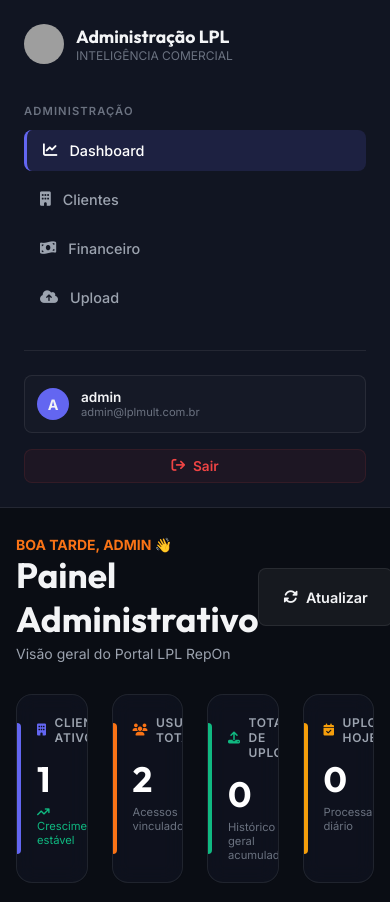
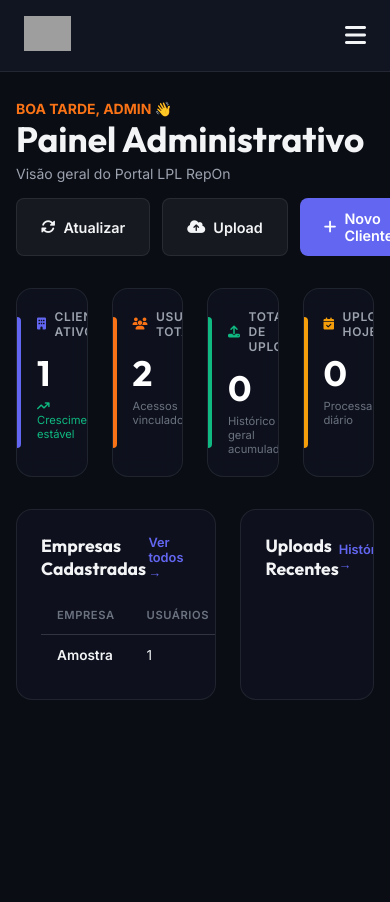
Before and after one commit to negociosadmnascimento-dotcom/repon-bi-plataforma, a Flask app: page /admin in a window 390 px wide; the page is wider, and only the part inside the window is pictured. Shown: the top 902 px of that part. After the commit the page ends 700 px from the top of that part, so only its background shows below. Run offline with Flask 3, Linux system fonts and the light colour scheme; the visitor is signed in with stand-in values (Sample User, id 1); data comes from the database, SQL or seed files in the repository; data that the repository does not hold is empty; grey boxes are pictures that could not be loaded.

Commit message:
Add smart collapsible sidebar with local storage and 100% responsive layout for mobile/tablets

```diff
--- a/static/css/style.css
+++ b/static/css/style.css
@@ -65,6 +65,84 @@ body {
     position: fixed;
     height: 100vh;
     z-index: 100;
+    transition: width 0.3s ease, left 0.3s ease;
+}
+
+/* Sidebar toggle buttons */
+.sidebar-desktop-toggle {
+    position: absolute;
+    top: 25px;
+    right: -15px;
+    width: 30px;
+    height: 30px;
+    border-radius: 50%;
+    background-color: var(--primary);
+    color: white;
+    border: 3px solid var(--bg-primary);
+    display: flex;
+    align-items: center;
+    justify-content: center;
+    cursor: pointer;
+    z-index: 101;
+    transition: transform 0.3s;
+}
+
+.sidebar-desktop-toggle:hover {
+    transform: scale(1.1);
+}
+
+/* Collapsed state */
+.sidebar.collapsed {
+    width: 80px;
+}
+.sidebar.collapsed .brand-info,
+.sidebar.collapsed .menu-label,
+.sidebar.collapsed .user-details {
+    display: none;
+}
+.sidebar.collapsed .logo-section {
+    justify-content: center;
+}
+.sidebar.collapsed .menu-item a {
+    justify-content: center;
+    padding: 0.75rem 0;
+    font-size: 0; /* Hides text */
+}
+.sidebar.collapsed .menu-item a i {
+    font-size: 1.25rem;
+    margin: 0;
+}
+.sidebar.collapsed .logout-btn {
+    font-size: 0;
+    padding: 0.75rem;
+}
+.sidebar.collapsed .logout-btn i {
+    font-size: 1.25rem;
+    margin: 0;
+}
+
+/* Mobile Header */
+.mobile-header {
+    display: none;
+    justify-content: space-between;
+    align-items: center;
+    padding: 1rem 1.5rem;
+    background-color: var(--bg-secondary);
+    border-bottom: 1px solid var(--border-color);
+    position: sticky;
+    top: 0;
+    z-index: 101;
+    width: 100%;
+}
+.logo-section-mobile img {
+    height: 35px;
+}
+.mobile-menu-toggle {
+    background: none;
+    border: none;
+    color: var(--text-primary);
+    font-size: 1.5rem;
+    cursor: pointer;
 }
 
 .logo-section {
@@ -201,6 +279,11 @@ body {
     flex: 1;
     padding: 2rem;
     min-height: 100vh;
+    transition: margin-left 0.3s ease;
+}
+
+.sidebar.collapsed ~ .main-content {
+    margin-left: 80px;
 }
 
 /* Header Area */
@@ -727,17 +810,29 @@ body {
     .app-container {
         flex-direction: column;
     }
+    .mobile-header {
+        display: flex;
+    }
     .sidebar {
-        position: relative;
+        position: fixed;
+        left: -100%;
+        top: 67px;
         width: 100%;
-        height: auto;
-        min-height: auto;
+        height: calc(100vh - 67px);
         padding: 1.5rem;
         border-right: none;
         border-bottom: 1px solid var(--border-color);
+        background-color: rgba(17, 21, 34, 0.98);
+        backdrop-filter: blur(15px);
+    }
+    .sidebar.mobile-active {
+        left: 0;
+    }
+    .sidebar-desktop-toggle {
+        display: none;
     }
     .main-content {
-        margin-left: 0;
+        margin-left: 0 !important;
         width: 100%;
         max-width: 100%;
         padding: 1.5rem 1rem;
@@ -746,3 +841,22 @@ body {
         top: 0;
     }
 }
+
+@media (max-width: 768px) {
+    .kpis-grid {
+        grid-template-columns: 1fr;
+    }
+    .filters-bar {
+        grid-template-columns: 1fr 1fr;
+    }
+    .sub-tabs-container {
+        overflow-x: auto;
+        white-space: nowrap;
+        padding-bottom: 1rem;
+    }
+    .dashboard-header {
+        flex-direction: column;
+        align-items: flex-start;
+        gap: 1rem;
+    }
+}
--- a/templates/base.html
+++ b/templates/base.html
@@ -19,8 +19,21 @@
 </head>
 <body>
     <div class="app-container">
+        <!-- Mobile Header (Visible only on small screens) -->
+        <div class="mobile-header">
+            <div class="logo-section-mobile">
+                <img src="{{ theme.logo|default('/static/img/default_logo.png') }}" alt="Logo Cliente" onerror="this.src='https://lplmult.com.br/wp-content/uploads/2021/04/lpl-mult-logo.png'">
+            </div>
+            <button class="mobile-menu-toggle" onclick="toggleMobileSidebar()">
+                <i class="fa-solid fa-bars"></i>
+            </button>
+        </div>
+
         <!-- Sidebar -->
-        <aside class="sidebar">
+        <aside class="sidebar" id="mainSidebar">
+            <button class="sidebar-desktop-toggle" onclick="toggleDesktopSidebar()">
+                <i class="fa-solid fa-chevron-left" id="toggleIcon"></i>
+            </button>
             <div class="logo-section">
                 <img src="{{ theme.logo|default('/static/img/default_logo.png') }}" alt="Logo Cliente" onerror="this.src='https://lplmult.com.br/wp-content/uploads/2021/04/lpl-mult-logo.png'">
                 <div class="brand-info">
@@ -115,6 +128,40 @@
         </main>
     </div>
 
+    <script>
+        function toggleDesktopSidebar() {
+            const sidebar = document.getElementById('mainSidebar');
+            const icon = document.getElementById('toggleIcon');
+            sidebar.classList.toggle('collapsed');
+
+            if (sidebar.classList.contains('collapsed')) {
+                icon.classList.remove('fa-chevron-left');
+                icon.classList.add('fa-chevron-right');
+                localStorage.setItem('sidebarState', 'collapsed');
+            } else {
+                icon.classList.remove('fa-chevron-right');
+                icon.classList.add('fa-chevron-left');
+                localStorage.setItem('sidebarState', 'expanded');
+            }
+        }
+
+        function toggleMobileSidebar() {
+            const sidebar = document.getElementById('mainSidebar');
+            sidebar.classList.toggle('mobile-active');
+        }
+
+        // Restore sidebar state
+        document.addEventListener('DOMContentLoaded', () => {
+            const state = localStorage.getItem('sidebarState');
+            if (state === 'collapsed' && window.innerWidth > 992) {
+                const sidebar = document.getElementById('mainSidebar');
+                const icon = document.getElementById('toggleIcon');
+                sidebar.classList.add('collapsed');
+                icon.classList.remove('fa-chevron-left');
+                icon.classList.add('fa-chevron-right');
+            }
+        });
+    </script>
     {% block scripts %}{% endblock %}
 </body>
 </html>
```
